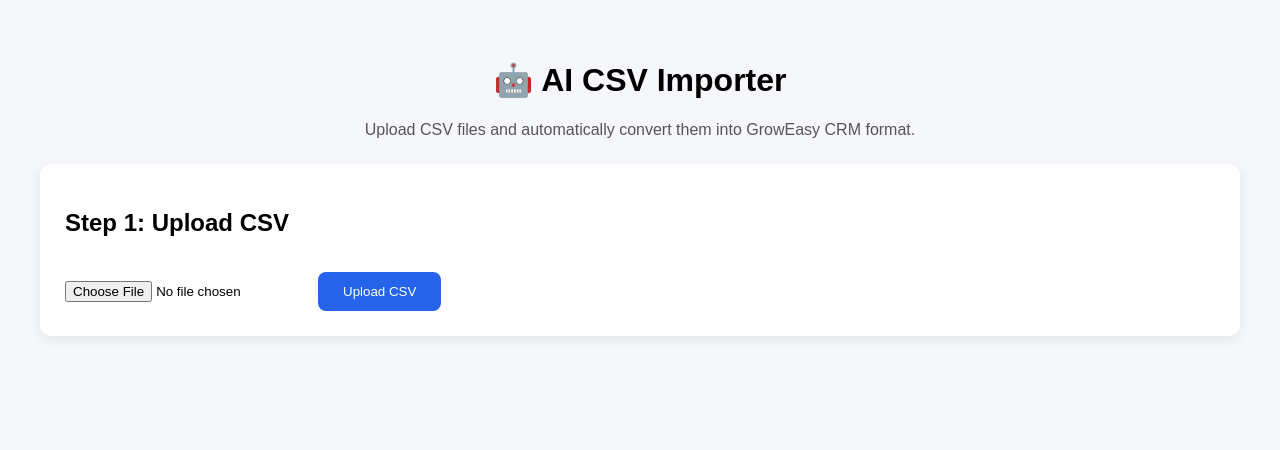
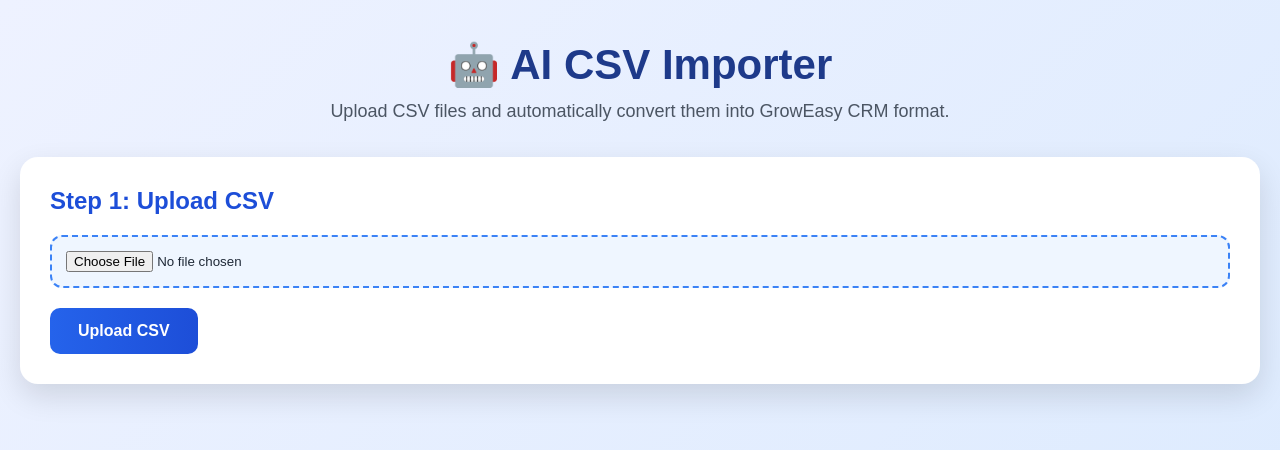
Before and after one commit to Nithikrishna/groweasy-csv-importer, a Next.js app: page / in a window 1280 px wide. Shown: the top 450 px of the page. Built offline with nearby package versions, Linux system fonts and the light colour scheme.

Commit message:
Improve UI design

```diff
--- a/src/app/globals.css
+++ b/src/app/globals.css
@@ -1,157 +1,193 @@
-body {
+*{
+  margin:0;
+  padding:0;
+  box-sizing:border-box;
+}
 
-  margin:0;
+body{
+  font-family:Arial,Helvetica,sans-serif;
+  background:linear-gradient(135deg,#eef2ff,#dbeafe);
+  min-height:100vh;
+  color:#1f2937;
+}
 
-  font-family: Arial, sans-serif;
+.container{
+  max-width:1300px;
+  margin:auto;
+  padding:40px 20px;
+}
 
-  background:#f5f7fb;
+h1{
+  text-align:center;
+  font-size:42px;
+  margin-bottom:12px;
+  color:#1e3a8a;
+}
+
+.subtitle{
+  text-align:center;
+  color:#4b5563;
+  font-size:18px;
+  margin-bottom:35px;
+}
+
+.card{
+  background:white;
+  border-radius:18px;
+  padding:30px;
+  margin:30px auto;
+  box-shadow:0 12px 30px rgba(0,0,0,.12);
+  transition:.3s;
+}
+
+.card:hover{
+  transform:translateY(-4px);
+  box-shadow:0 18px 40px rgba(0,0,0,.18);
+}
+
+h2{
+  color:#1d4ed8;
+  margin-bottom:20px;
+}
+
+input[type=file]{
+  width:100%;
+  padding:14px;
+  border:2px dashed #3b82f6;
+  border-radius:12px;
+  background:#eff6ff;
+  cursor:pointer;
+}
+
+button{
+  margin-top:20px;
+  background:linear-gradient(90deg,#2563eb,#1d4ed8);
+  color:white;
+  border:none;
+  padding:14px 28px;
+  border-radius:10px;
+  font-size:16px;
+  font-weight:bold;
+  cursor:pointer;
+  transition:.3s;
+}
+
+button:hover{
+  transform:translateY(-2px);
+  box-shadow:0 8px 20px rgba(37,99,235,.35);
+}
+
+button:disabled{
+  opacity:.6;
+  cursor:not-allowed;
+}
+
+.table-container{
+  margin-top:25px;
+  overflow:auto;
+  max-height:450px;
+  border-radius:12px;
+  border:1px solid #d1d5db;
+}
+
+table{
+  width:100%;
+  border-collapse:collapse;
+  background:white;
+}
+
+thead{
+  position:sticky;
+  top:0;
+  z-index:5;
+}
+
+th{
+  background:#1e3a8a;
+  color:white;
+  padding:14px;
+  font-size:15px;
+  text-align:left;
+}
+
+td{
+  padding:12px;
+  border-bottom:1px solid #e5e7eb;
+}
+
+tbody tr:nth-child(even){
+  background:#f8fafc;
+}
+
+tbody tr:hover{
+  background:#dbeafe;
+}
+
+.loading{
+  margin:30px auto;
+  width:max-content;
+  background:#2563eb;
+  color:white;
+  padding:16px 30px;
+  border-radius:12px;
+  font-weight:bold;
+  animation:pulse 1.2s infinite;
+}
+
+@keyframes pulse{
+
+  0%{
+    opacity:.6;
+  }
+
+  50%{
+    opacity:1;
+  }
+
+  100%{
+    opacity:.6;
+  }
 
 }
 
+.stats{
+  margin-top:25px;
+  background:#ecfdf5;
+  border-left:6px solid #22c55e;
+  padding:18px;
+  border-radius:10px;
+}
 
+.stats h3{
+  margin-bottom:12px;
+  color:#166534;
+}
 
-.container {
+.stats p{
+  margin:8px 0;
+  font-size:17px;
+}
 
-  padding:40px;
+.message{
+  margin-top:30px;
+  text-align:center;
+  font-size:18px;
+  font-weight:bold;
+  color:#2563eb;
+}
+
+@media(max-width:768px){
+
+  h1{
+    font-size:30px;
+  }
+
+  .card{
+    padding:20px;
+  }
+
+  button{
+    width:100%;
+  }
 
 }
-
-
-
-h1 {
-
-  text-align:center;
-
-}
-
-
-
-.subtitle {
-
-  text-align:center;
-
-  color:#555;
-
-}
-
-
-
-.card {
-
-  background:white;
-
-  margin:25px auto;
-
-  padding:25px;
-
-  border-radius:12px;
-
-  max-width:1200px;
-
-  box-shadow:0 4px 12px rgba(0,0,0,0.08);
-
-}
-
-
-
-button {
-
-  background:#2563eb;
-
-  color:white;
-
-  border:none;
-
-  padding:12px 25px;
-
-  border-radius:8px;
-
-  cursor:pointer;
-
-  margin-top:15px;
-
-}
-
-
-
-button:hover {
-
-  opacity:0.9;
-
-}
-
-
-
-.table-container {
-
-  overflow:auto;
-
-  max-height:400px;
-
-  margin-top:20px;
-
-}
-
-
-
-table {
-
-  border-collapse:collapse;
-
-  width:max-content;
-
-  min-width:100%;
-
-}
-
-
-
-th {
-
-  position:sticky;
-
-  top:0;
-
-  background:#111827;
-
-  color:white;
-
-}
-
-
-
-th,td {
-
-  padding:12px;
-
-  border:1px solid #ddd;
-
-  white-space:nowrap;
-
-}
-
-
-
-.loading {
-
-  text-align:center;
-
-  font-size:20px;
-
-}
-
-
-
-.stats {
-
-  margin-top:20px;
-
-}
-
-
-
-.message {
-
-  text-align:center;
-
-}
```
